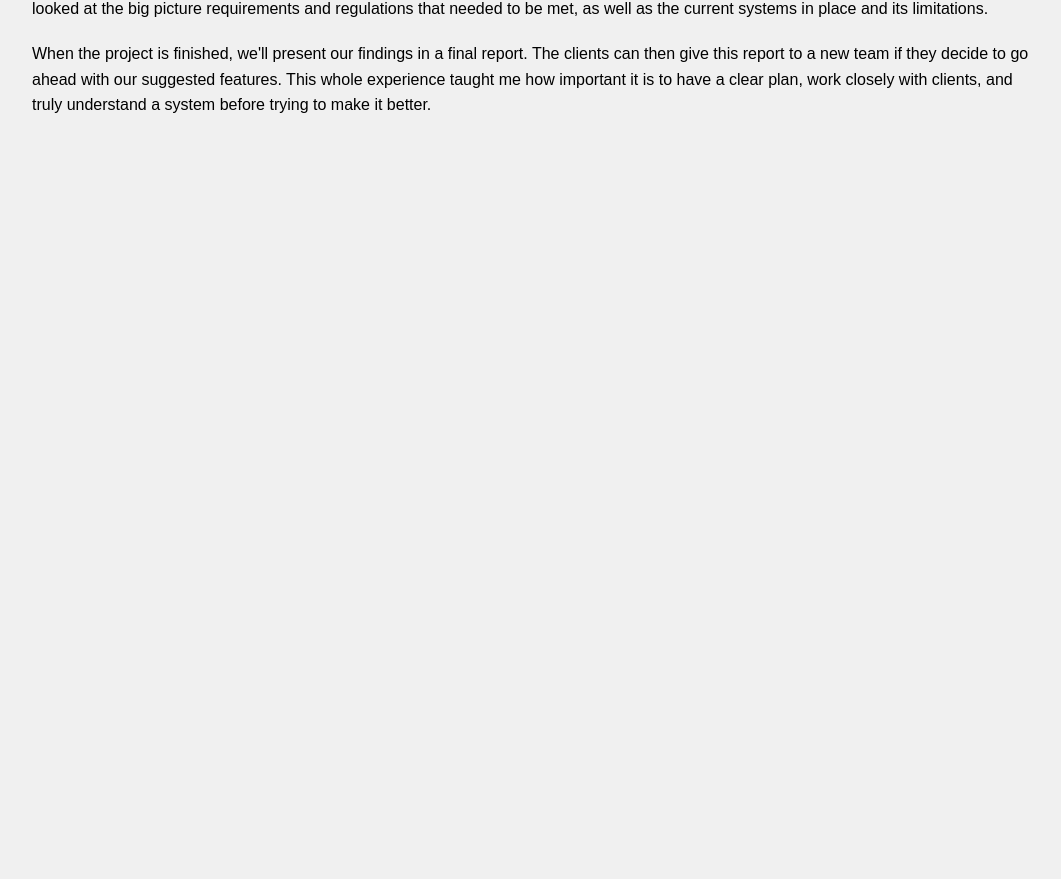
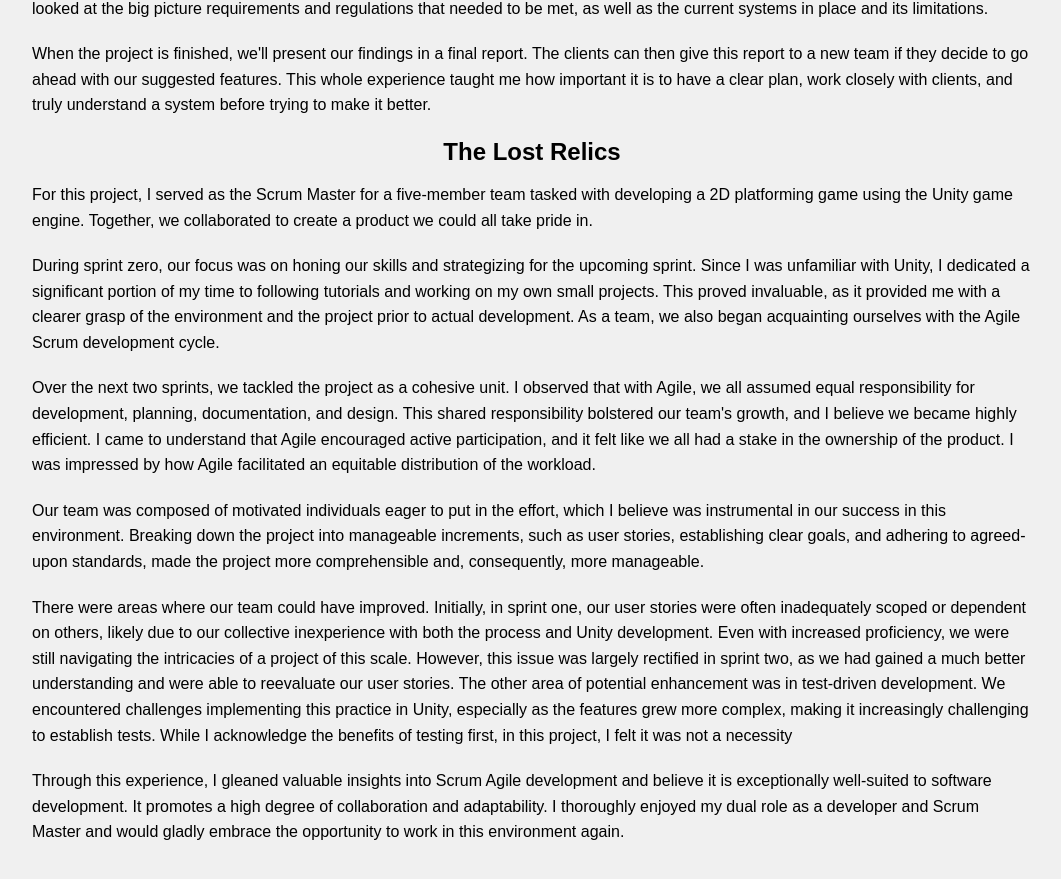
Before and after one commit to Bnjmn-P/React-Practice, a React (Create React App) app in the folder cv/: page /projects in a window 1280 px wide. Shown: the part 938-1817 px from the top of the page, without its empty margins (108-1169 px from the left). Before the commit the page ends 1096 px from the top, so only its background shows below. Built offline with nearby package versions, Linux system fonts and the light colour scheme.

Commit message:
Added project

```diff
--- a/cv/src/components/pages/Projects.js
+++ b/cv/src/components/pages/Projects.js
@@ -12,6 +12,15 @@
 <p>Again, we talked to the people involved to get their thoughts, as we needed to focus on what they wanted. After we'd put together a detailed document of all the features they might want to add, along with reasons for each one, we moved on to see if each feature was doable. We looked at the big picture requirements and regulations that needed to be met, as well as the current systems in place and its limitations.</p>
 <p>When the project is finished, we'll present our findings in a final report. The clients can then give this report to a new team if they decide to go ahead with our suggested features. This whole experience taught me how important it is to have a clear plan, work closely with clients, and truly understand a system before trying to make it better.
 </p>
+
+<h2>The Lost Relics</h2>
+<p>For this project, I served as the Scrum Master for a five-member team tasked with developing a 2D platforming game using the Unity game engine. Together, we collaborated to create a product we could all take pride in.</p>
+<p>During sprint zero, our focus was on honing our skills and strategizing for the upcoming sprint. Since I was unfamiliar with Unity, I dedicated a significant portion of my time to following tutorials and working on my own small projects. This proved invaluable, as it provided me with a clearer grasp of the environment and the project prior to actual development. As a team, we also began acquainting ourselves with the Agile Scrum development cycle.</p>
+<p>Over the next two sprints, we tackled the project as a cohesive unit. I observed that with Agile, we all assumed equal responsibility for development, planning, documentation, and design. This shared responsibility bolstered our team's growth, and I believe we became highly efficient. I came to understand that Agile encouraged active participation, and it felt like we all had a stake in the ownership of the product. I was impressed by how Agile facilitated an equitable distribution of the workload.</p>
+<p>Our team was composed of motivated individuals eager to put in the effort, which I believe was instrumental in our success in this environment. Breaking down the project into manageable increments, such as user stories, establishing clear goals, and adhering to agreed-upon standards, made the project more comprehensible and, consequently, more manageable.</p>
+<p>There were areas where our team could have improved. Initially, in sprint one, our user stories were often inadequately scoped or dependent on others, likely due to our collective inexperience with both the process and Unity development. Even with increased proficiency, we were still navigating the intricacies of a project of this scale. However, this issue was largely rectified in sprint two, as we had gained a much better understanding and were able to reevaluate our user stories. The other area of potential enhancement was in test-driven development. We encountered challenges implementing this practice in Unity, especially as the features grew more complex, making it increasingly challenging to establish tests. While I acknowledge the benefits of testing first, in this project, I felt it was not a necessity</p>
+<p>Through this experience, I gleaned valuable insights into Scrum Agile development and believe it is exceptionally well-suited to software development. It promotes a high degree of collaboration and adaptability. I thoroughly enjoyed my dual role as a developer and Scrum Master and would gladly embrace the opportunity to work in this environment again.</p>
+
     </section>
   );
 }
```
